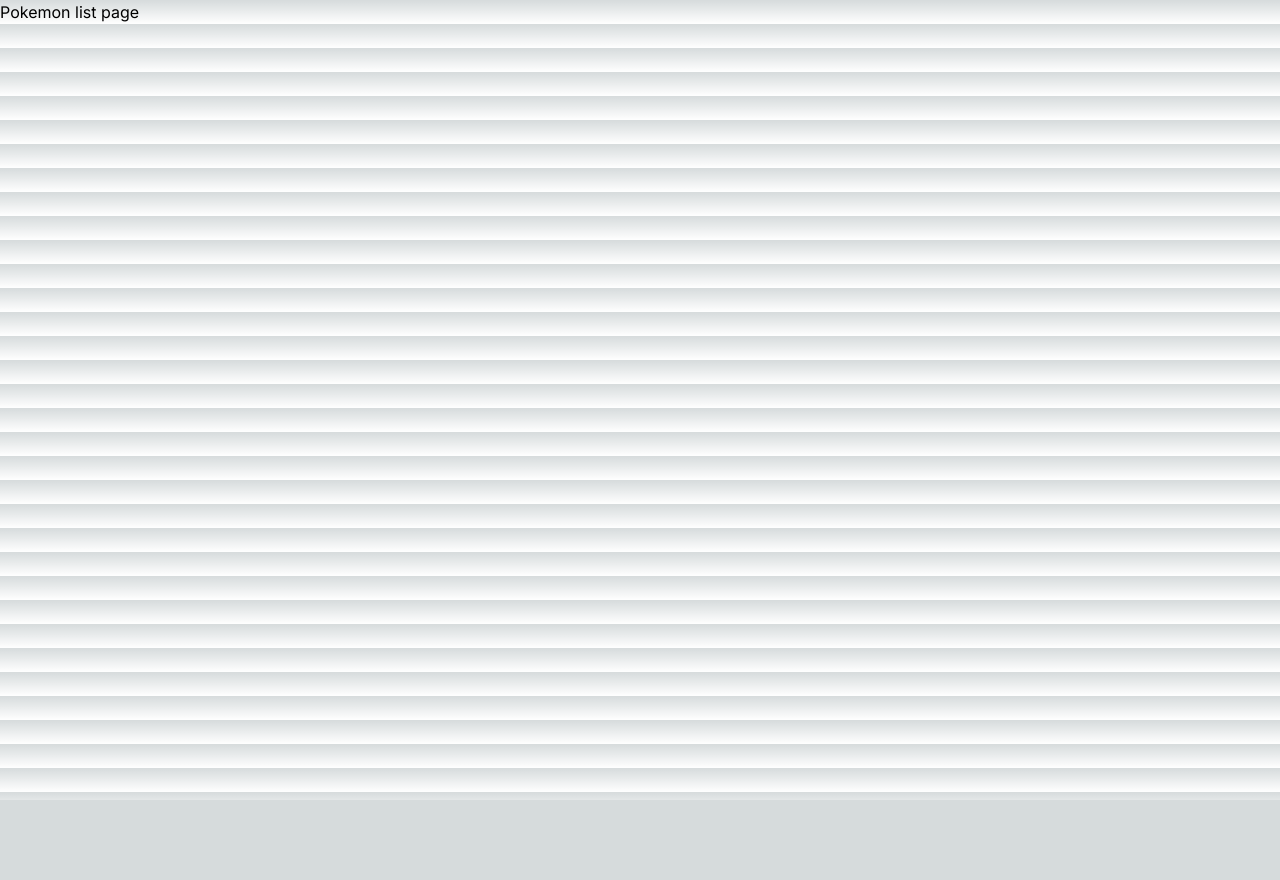
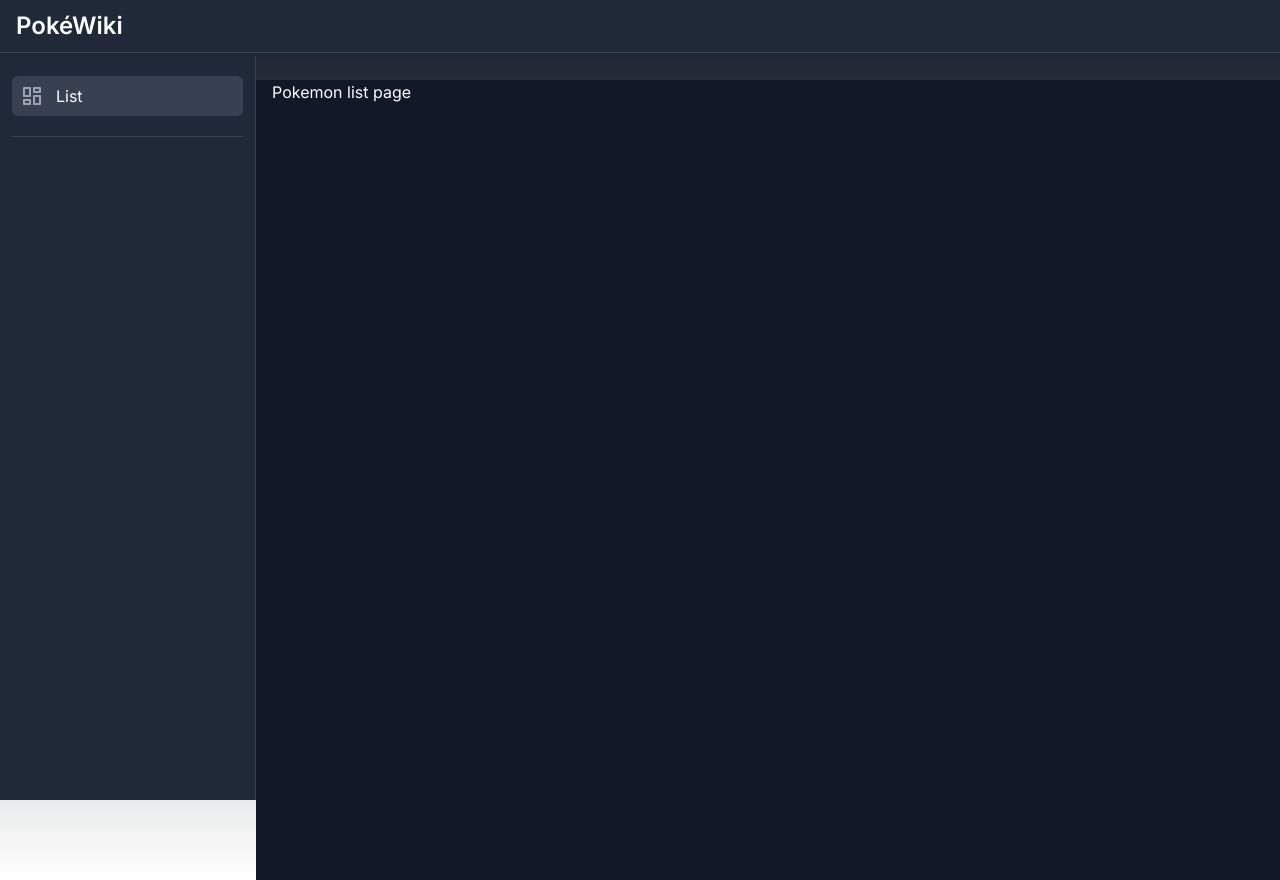
Before and after one commit to IfSince/advanced-specialised-project, a Next.js app: page /pokemon in a window 1280 px wide. Before the commit the page ends 800 px from the top, so only its background shows below. Built offline with nearby package versions, Linux system fonts and the light colour scheme.

Commit message:
Anlegen des Routings

```diff
--- a/src/app/layout.tsx
+++ b/src/app/layout.tsx
@@ -1,22 +1,27 @@
-import type { Metadata } from "next";
-import { Inter } from "next/font/google";
-import "../globals.css";
+import type { Metadata } from 'next'
+import { Inter } from 'next/font/google'
+import '../globals.css'
+import { ReactNode } from 'react'
+import { Header } from '@/components/layout/header/header'
+import { Sidebar } from '@/components/layout/sidebar/sidebar'
 
-const inter = Inter({ subsets: ["latin"] });
+const inter = Inter({ subsets: ['latin'] })
 
 export const metadata: Metadata = {
-  title: "Create Next App",
-  description: "Generated by create next app",
-};
+  title: 'Create Next App',
+  description: 'Generated by create next app',
+}
 
-export default function RootLayout({
-  children,
-}: Readonly<{
-  children: React.ReactNode;
-}>) {
+export default function RootLayout({ children }: Readonly<{ children: ReactNode }>) {
   return (
     <html lang="en">
-      <body className={inter.className}>{children}</body>
+    <body className={ `antialiased bg-gray-900 text-white ${ inter.className }` }>
+      <Header/>
+      <Sidebar/>
+      <main className="mt-20 h-auto min-h-screen bg-gray-900 px-4 pb-4 md:ml-64">
+        { children }
+      </main>
+    </body>
     </html>
-  );
+  )
 }
--- a/src/app/page.tsx
+++ b/src/app/page.tsx
@@ -4,10 +4,12 @@
   return (
     <main className="flex min-h-screen flex-col items-center justify-between p-24">
       <div className="z-10 w-full max-w-5xl items-center justify-between font-mono text-sm lg:flex">
-        <p className="fixed left-0 top-0 flex w-full justify-center border-b border-gray-300 bg-gradient-to-b from-zinc-200 pb-6 pt-8 backdrop-blur-2xl dark:border-neutral-800 dark:bg-zinc-800/30 dark:from-inherit lg:static lg:w-auto  lg:rounded-xl lg:border lg:bg-gray-200 lg:p-4 lg:dark:bg-zinc-800/30">
+        <a className="fixed left-0 top-0 flex w-full justify-center border-b border-gray-300 bg-gradient-to-b from-zinc-200 pb-6 pt-8 backdrop-blur-2xl dark:border-neutral-800 dark:bg-zinc-800/30 dark:from-inherit lg:static lg:w-auto  lg:rounded-xl lg:border lg:bg-gray-200 lg:p-4 lg:dark:bg-zinc-800/30"
+           href="/pokemon"
+        >
           Get started by editing&nbsp;
           <code className="font-mono font-bold">src/app/page.tsx</code>
-        </p>
+        </a>
         <div className="fixed bottom-0 left-0 flex h-48 w-full items-end justify-center bg-gradient-to-t from-white via-white dark:from-black dark:via-black lg:static lg:size-auto lg:bg-none">
           <a
             className="pointer-events-none flex place-items-center gap-2 p-8 lg:pointer-events-auto lg:p-0"
--- /dev/null
+++ b/src/app/pokemon/[name]/page.tsx
@@ -0,0 +1,7 @@
+export default function Page({ params }: { params: { name: string } }) {
+  return (
+    <div>
+      Pokemon detail page for name: { params.name }
+    </div>
+  )
+}
--- /dev/null
+++ b/src/components/icons/dashboard.tsx
@@ -0,0 +1,5 @@
+export const DashboardIcon = ({ className }: { className: string }) =>
+  <svg xmlns="http://www.w3.org/2000/svg" viewBox="0 -960 960 960" className={ className }>
+    <path
+      d="M520-640v-160q0-17 11.5-28.5T560-840h240q17 0 28.5 11.5T840-800v160q0 17-11.5 28.5T800-600H560q-17 0-28.5-11.5T520-640ZM120-480v-320q0-17 11.5-28.5T160-840h240q17 0 28.5 11.5T440-800v320q0 17-11.5 28.5T400-440H160q-17 0-28.5-11.5T120-480Zm400 320v-320q0-17 11.5-28.5T560-520h240q17 0 28.5 11.5T840-480v320q0 17-11.5 28.5T800-120H560q-17 0-28.5-11.5T520-160Zm-400 0v-160q0-17 11.5-28.5T160-360h240q17 0 28.5 11.5T440-320v160q0 17-11.5 28.5T400-120H160q-17 0-28.5-11.5T120-160Zm80-360h160v-240H200v240Zm400 320h160v-240H600v240Zm0-480h160v-80H600v80ZM200-200h160v-80H200v80Zm160-320Zm240-160Zm0 240ZM360-280Z"/>
+  </svg>
--- /dev/null
+++ b/src/components/layout/buttons/button.tsx
@@ -0,0 +1,46 @@
+'use client'
+
+import { ButtonHTMLAttributes, DOMAttributes, HTMLAttributes, ReactNode } from 'react'
+import clsx from 'clsx'
+
+interface ButtonProps {
+  className?: HTMLAttributes<HTMLButtonElement>['className']
+  type?: ButtonHTMLAttributes<unknown>['type']
+  click?: DOMAttributes<HTMLButtonElement>['onClick']
+  icon?: ReactNode
+  text?: string
+  size?: 'md' | 'lg'
+  disabled?: boolean
+}
+
+export const Button = ({ className = '', type = 'button', click = void 0, icon, text, size = 'md' }: ButtonProps) => {
+  return (
+    <button className={ clsx(
+      `border border-gray-600 bg-gray-800 transition-colors rounded-lg text-gray-400 font-medium flex justify-center items-center
+       fill-gray-400
+       hover:text-white hover:bg-gray-700
+       focus-visible:border focus-visible:bg-gray-700 focus-visible:text-white focus-visible:outline-none focus-visible:fill-white
+       disabled:text-gray-600 disabled:border-gray-700 disabled:hover:text-gray-600 disabled:hover:bg-gray-800 disabled:fill-gray-600 disabled:hover:fill-gray-600
+       `,
+      className,
+      text != null && 'px-3 py-2',
+      icon != null && text == null && 'p-2',
+      size === 'md' && 'text-sm',
+      size === 'lg' && 'text-base'
+    ) }
+            type={ type }
+            onClick={ click }>
+      {
+        icon && <span className={ clsx(
+          'flex justify-center items-center text-lg',
+          text != null && 'mr-2',
+          size === 'md' && 'h-4 w-4',
+          size === 'lg' && 'h-6 w-6',
+        ) }>
+        { icon }
+      </span>
+      }
+      { text }
+    </button>
+  )
+}
--- /dev/null
+++ b/src/components/layout/header/header.tsx
@@ -0,0 +1,12 @@
+import Link from 'next/link'
+
+export const Header = () =>
+  <header className="fixed top-0 right-0 left-0 z-50 border-b border-gray-700 bg-gray-800 px-4 py-2.5">
+    <div className="flex flex-wrap items-center justify-between">
+      <div className="flex items-center justify-start">
+        <Link href="/" className="mr-4 flex items-center justify-between focusable">
+          <span className="self-center whitespace-nowrap text-2xl font-semibold text-white">PokéWiki</span>
+        </Link>
+      </div>
+    </div>
+  </header>
--- /dev/null
+++ b/src/components/layout/sidebar/sidebar-item.tsx
@@ -0,0 +1,29 @@
+'use client'
+
+import { usePathname } from 'next/navigation'
+import clsx from 'clsx'
+import Link from 'next/link'
+import { ReactNode } from 'react'
+
+export interface NavItemProps {
+  title: string
+  href: string
+  icon: ReactNode
+}
+
+export const SidebarItem = ({ href, title, icon }: NavItemProps) => {
+  const pathname = usePathname()
+
+  return (
+    <li>
+      <Link href={ href }
+            className={ clsx(
+              'flex items-center rounded-md p-2 text-base font-normal text-white transition duration-75 group hover:bg-gray-700',
+              pathname === href && 'bg-gray-700',
+            ) }>
+        { icon }
+        <span className="ml-3">{ title }</span>
+      </Link>
+    </li>
+  )
+}
--- /dev/null
+++ b/src/components/layout/sidebar/sidebar.tsx
@@ -0,0 +1,55 @@
+'use client'
+
+import { NavItemProps, SidebarItem } from '@/components/layout/sidebar/sidebar-item'
+import { Button } from '@/components/layout/buttons/button'
+import { useState } from 'react'
+import { DashboardIcon } from '@/components/icons/dashboard'
+import clsx from 'clsx'
+
+interface NavLinks {
+  main: NavItemProps[]
+  sub: NavItemProps[]
+}
+
+const NAV_LINKS: NavLinks = {
+  main: [
+    {
+      title: 'List',
+      href: '/pokemon',
+      icon: <DashboardIcon className="h-6 w-6 fill-gray-400 transition duration-75 group-hover:fill-white"/>,
+    },
+  ],
+  sub: [],
+}
+
+export const Sidebar = () => {
+  const renderLinks = (items: NavItemProps[]) => items.map(item => <SidebarItem { ...item } key={ item.title }/>)
+
+  const [sidebarOpen, setSidebarOpen] = useState(false)
+  const toggleSidebar = () => setSidebarOpen((prev) => !prev)
+
+  return (
+    <>
+      <div className={ clsx('z-10 fixed top-0 left-0 w-full h-full bg-black opacity-30 md:hidden', { 'hidden': !sidebarOpen }) }
+           onClick={ () => setSidebarOpen(false) }/>
+
+      <Button className="fixed right-4 bottom-4 z-20 md:hidden"
+              click={ toggleSidebar }
+              icon={ sidebarOpen ? 'close' : 'menu' }
+              size="lg"/>
+
+      <aside className={ clsx('fixed top-0 left-0 z-40 h-screen w-64 transition-transform md:translate-x-0 pt-14', !sidebarOpen && '-translate-x-full') }
+             id="default-sidebar"
+             aria-label="Sidenav">
+        <nav className="h-full overflow-y-auto border-r border-gray-700 bg-gray-800 px-3 py-5">
+          <ul className="space-y-2">
+            { renderLinks(NAV_LINKS.main) }
+          </ul>
+          <ul className="mt-5 border-t border-gray-700 pt-5 space-y-2">
+            { renderLinks(NAV_LINKS.sub) }
+          </ul>
+        </nav>
+      </aside>
+    </>
+  )
+}
```
Also changed, not shown: package.json (+6 -5 lines), 1 other file (tests, documents, lock files or other folders).
